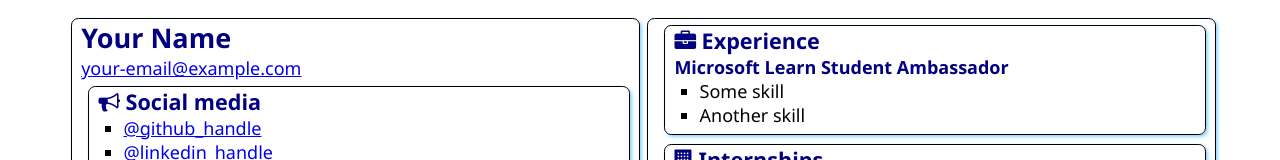
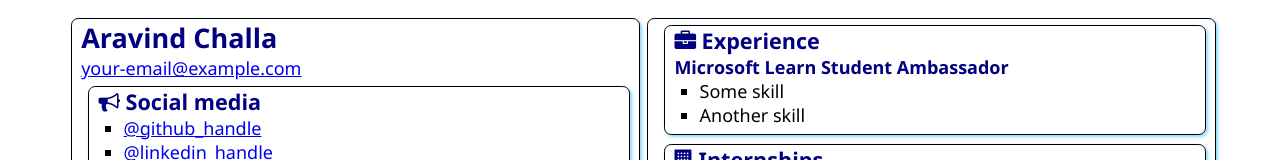
Before and after one commit to aravindchalla/SATechnicalOnboarding, a plain HTML site: page src/index.html in a window 1280 px wide. Shown: the top 160 px of the page. Drawn offline with Linux system fonts and the light colour scheme.

Commit message:
Added My Name

```diff
--- a/src/index.html
+++ b/src/index.html
@@ -12,7 +12,7 @@
 <body>
     <main>
         <article class="box">
-            <h1>Your Name</h1>
+            <h1>Aravind Challa</h1>
             <div><a href="mailto:your.email@example.com">your-email@example.com</a></div>
 
             <section class="box">
```
Also changed, not shown: 1 other file.
